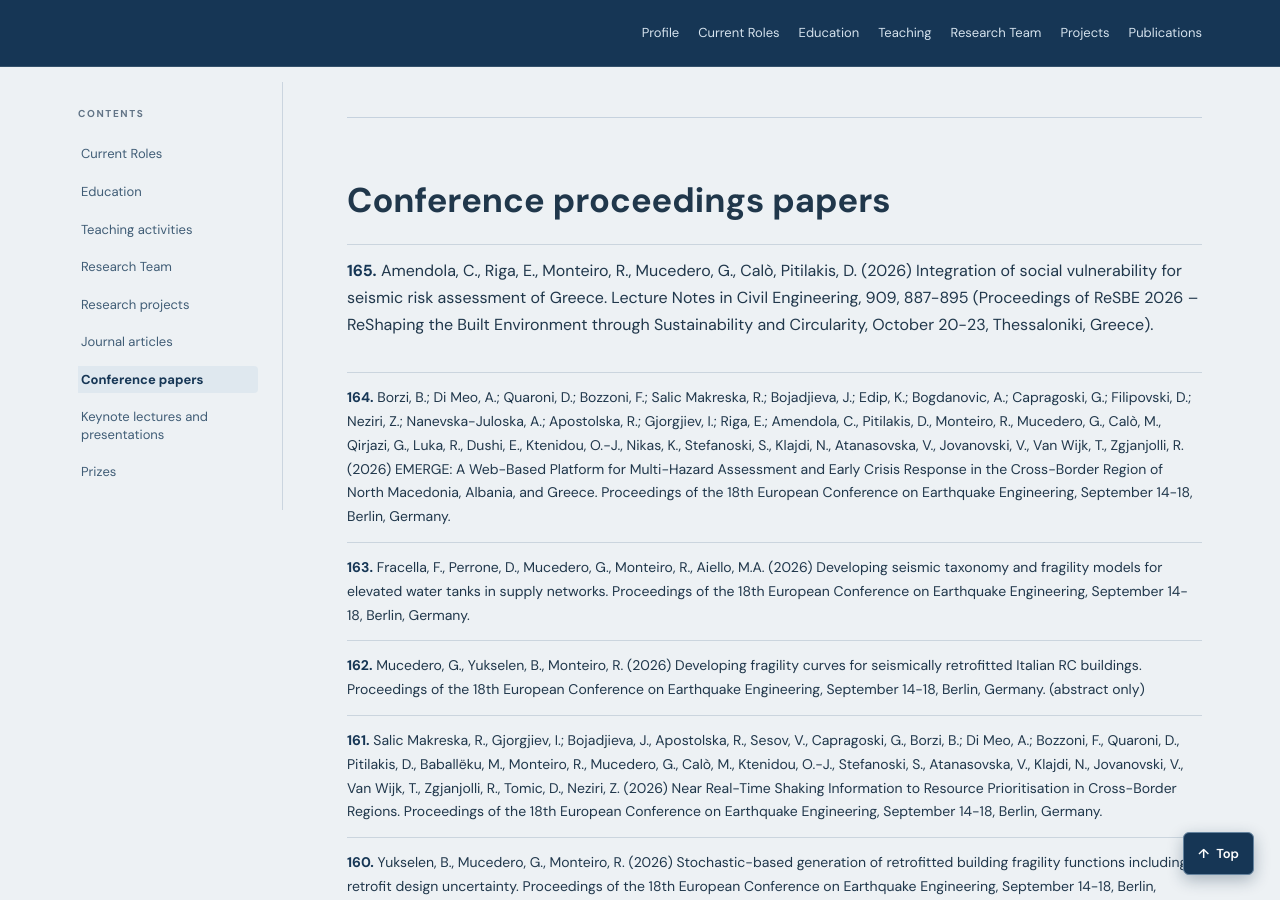
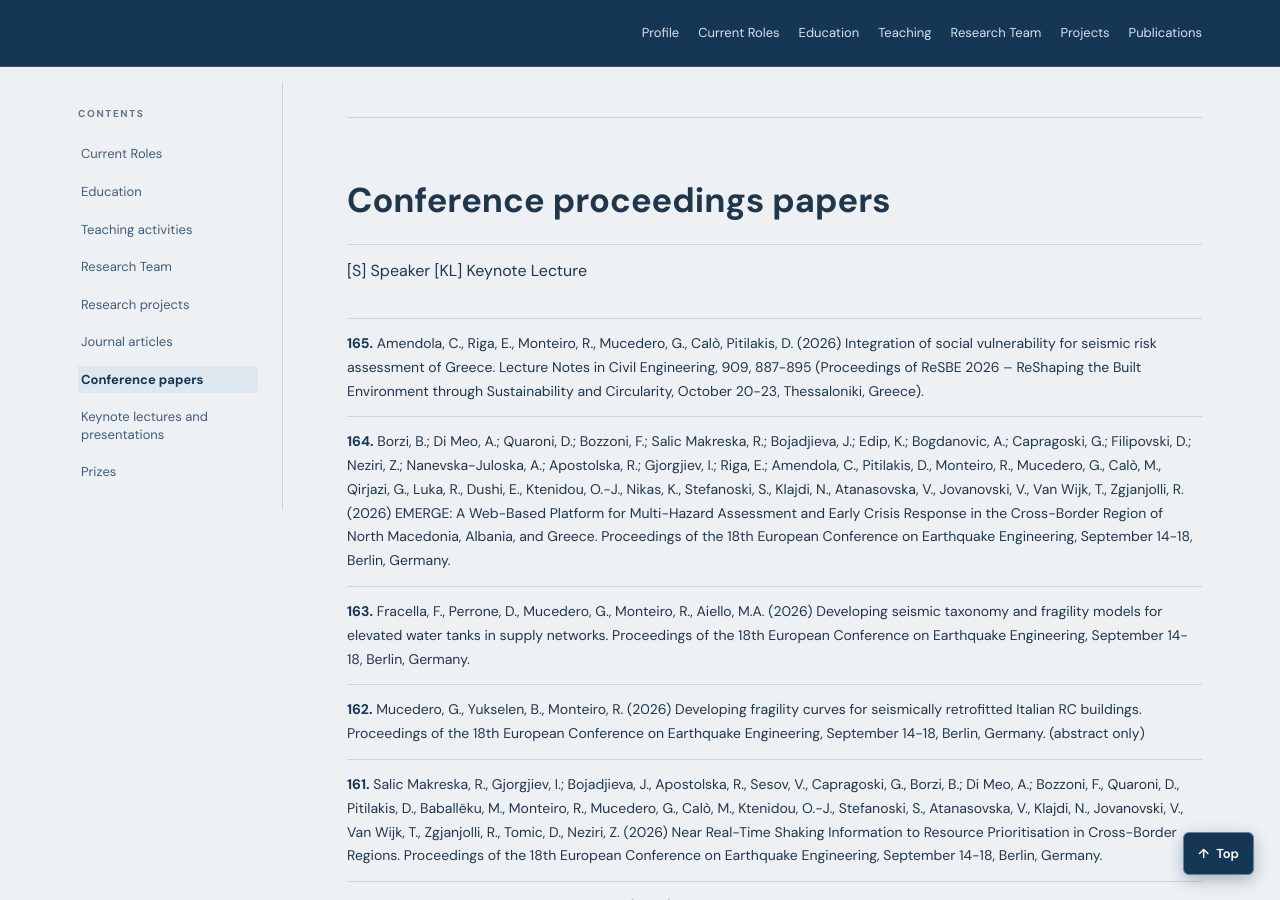
Before and after one commit to rncmonteiro/cv, a Jekyll site: the page built from index.md, in a window 1280 px wide and 900 px high, scrolled down 21825 px. Built offline with Jekyll 4.4.1, drawn with Linux system fonts in a browser that asks for light colours.

Commit message:
Update conference papers with speaker notation
Added speaker and keynote lecture notation to conference papers.

```diff
--- a/_includes/content/conference-papers.md
+++ b/_includes/content/conference-papers.md
@@ -1,4 +1,6 @@
 ## Conference proceedings papers
+
+[S] Speaker [KL] Keynote Lecture
 
 **165.** Amendola, C., Riga, E., Monteiro, R., Mucedero, G., Calò, Pitilakis, D. (2026) Integration of social vulnerability for seismic risk assessment of Greece. Lecture Notes in Civil Engineering, 909, 887-895 (Proceedings of ReSBE 2026 – ReShaping the Built Environment through Sustainability and Circularity, October 20-23, Thessaloniki, Greece).
 
```
